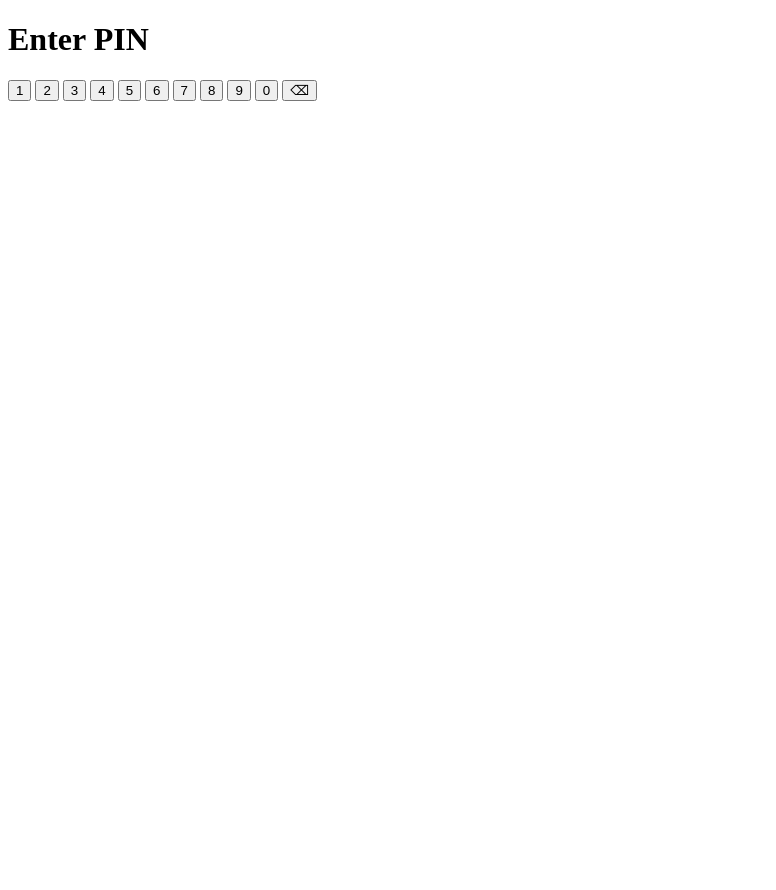
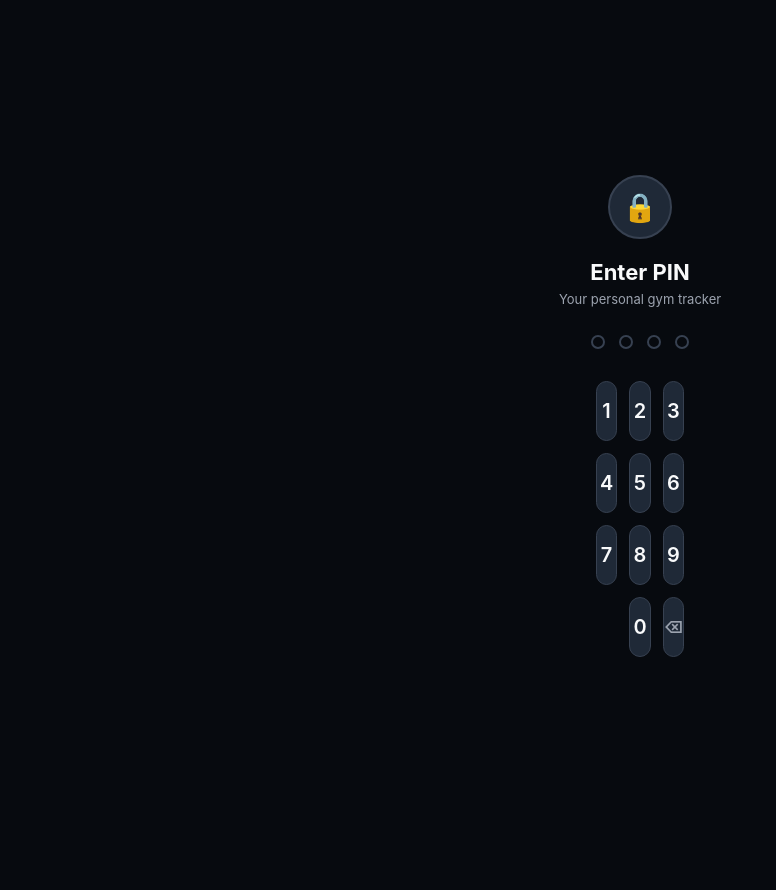
Before and after one commit to beeshaker/gym, a Django app: a page that uses templates/core/pin.html in a window 1280 px wide. Shown: the whole page, without its empty margins (0-776 px from the left). Before the commit the page ends 101 px from the top, so only its background shows below. Run offline with Django 4.2, Linux system fonts and the light colour scheme.

Commit message:
feat: styled PIN screen with number pad and dots

```diff
--- a/templates/core/pin.html
+++ b/templates/core/pin.html
@@ -1,42 +1,74 @@
-<!DOCTYPE html>
-<html lang="en">
-<head>
-<meta charset="UTF-8">
-<meta name="viewport" content="width=device-width, initial-scale=1.0">
-<title>Enter PIN — Gym AI</title>
-</head>
-<body>
-<h1>Enter PIN</h1>
-{% if error %}<p>{{ error }}</p>{% endif %}
-<form method="post" id="pin-form">
-  {% csrf_token %}
-  <input type="hidden" name="pin" id="pin-input" value="">
-  <div>
-    <button type="button" onclick="pinPress('1')">1</button>
-    <button type="button" onclick="pinPress('2')">2</button>
-    <button type="button" onclick="pinPress('3')">3</button>
-    <button type="button" onclick="pinPress('4')">4</button>
-    <button type="button" onclick="pinPress('5')">5</button>
-    <button type="button" onclick="pinPress('6')">6</button>
-    <button type="button" onclick="pinPress('7')">7</button>
-    <button type="button" onclick="pinPress('8')">8</button>
-    <button type="button" onclick="pinPress('9')">9</button>
-    <button type="button" onclick="pinPress('0')">0</button>
-    <button type="button" onclick="pinDelete()">⌫</button>
+{% extends 'base.html' %}
+{% load static %}
+
+{% block title %}Enter PIN — Gym AI{% endblock %}
+
+{% block header %}{% endblock %}
+{% block bottom_nav %}{% endblock %}
+
+{% block content %}
+<div class="pin-screen">
+
+  <div class="pin-icon">🔒</div>
+  <h1 class="pin-title">Enter PIN</h1>
+  <p class="pin-sub">Your personal gym tracker</p>
+
+  {% if error %}
+  <p class="pin-error">{{ error }}</p>
+  {% endif %}
+
+  <div class="pin-dots">
+    <span class="pin-dot" id="dot-0"></span>
+    <span class="pin-dot" id="dot-1"></span>
+    <span class="pin-dot" id="dot-2"></span>
+    <span class="pin-dot" id="dot-3"></span>
   </div>
-</form>
+
+  <form method="post" id="pin-form">
+    {% csrf_token %}
+    <input type="hidden" name="pin" id="pin-input" value="">
+    <div class="pin-pad">
+      <button type="button" class="pin-key" onclick="pinPress('1')">1</button>
+      <button type="button" class="pin-key" onclick="pinPress('2')">2</button>
+      <button type="button" class="pin-key" onclick="pinPress('3')">3</button>
+      <button type="button" class="pin-key" onclick="pinPress('4')">4</button>
+      <button type="button" class="pin-key" onclick="pinPress('5')">5</button>
+      <button type="button" class="pin-key" onclick="pinPress('6')">6</button>
+      <button type="button" class="pin-key" onclick="pinPress('7')">7</button>
+      <button type="button" class="pin-key" onclick="pinPress('8')">8</button>
+      <button type="button" class="pin-key" onclick="pinPress('9')">9</button>
+      <span class="pin-key pin-key--empty"></span>
+      <button type="button" class="pin-key" onclick="pinPress('0')">0</button>
+      <button type="button" class="pin-key pin-key--del" onclick="pinDelete()">⌫</button>
+    </div>
+  </form>
+
+</div>
+{% endblock %}
+
+{% block scripts %}
 <script>
-let currentPin = '';
+const MAX = 4;
+let pin = '';
+
+function updateDots() {
+  for (let i = 0; i < MAX; i++) {
+    document.getElementById('dot-' + i).classList.toggle('filled', i < pin.length);
+  }
+}
+
 function pinPress(d) {
-  if (currentPin.length >= 4) return;
-  currentPin += d;
-  document.getElementById('pin-input').value = currentPin;
-  if (currentPin.length === 4) document.getElementById('pin-form').submit();
+  if (pin.length >= MAX) return;
+  pin += d;
+  document.getElementById('pin-input').value = pin;
+  updateDots();
+  if (pin.length === MAX) document.getElementById('pin-form').submit();
 }
+
 function pinDelete() {
-  currentPin = currentPin.slice(0, -1);
-  document.getElementById('pin-input').value = currentPin;
+  pin = pin.slice(0, -1);
+  document.getElementById('pin-input').value = pin;
+  updateDots();
 }
 </script>
-</body>
-</html>
+{% endblock %}
```
